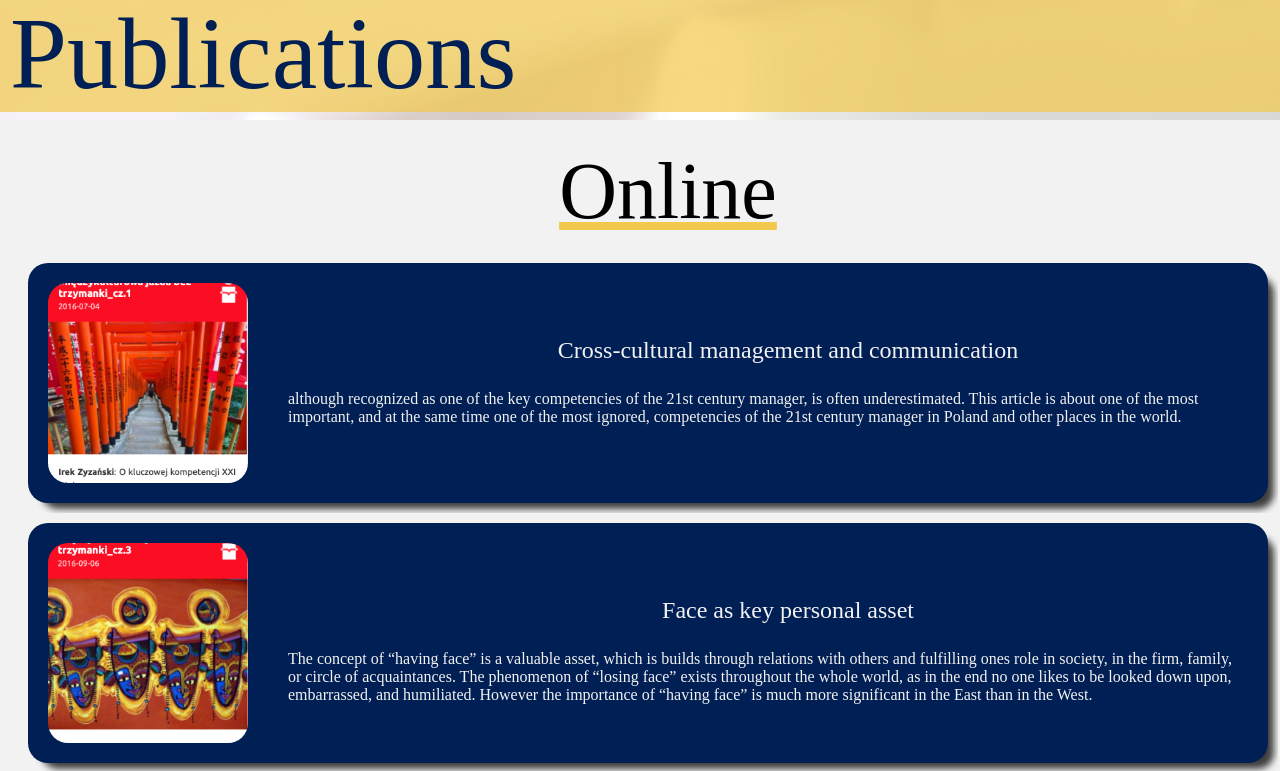
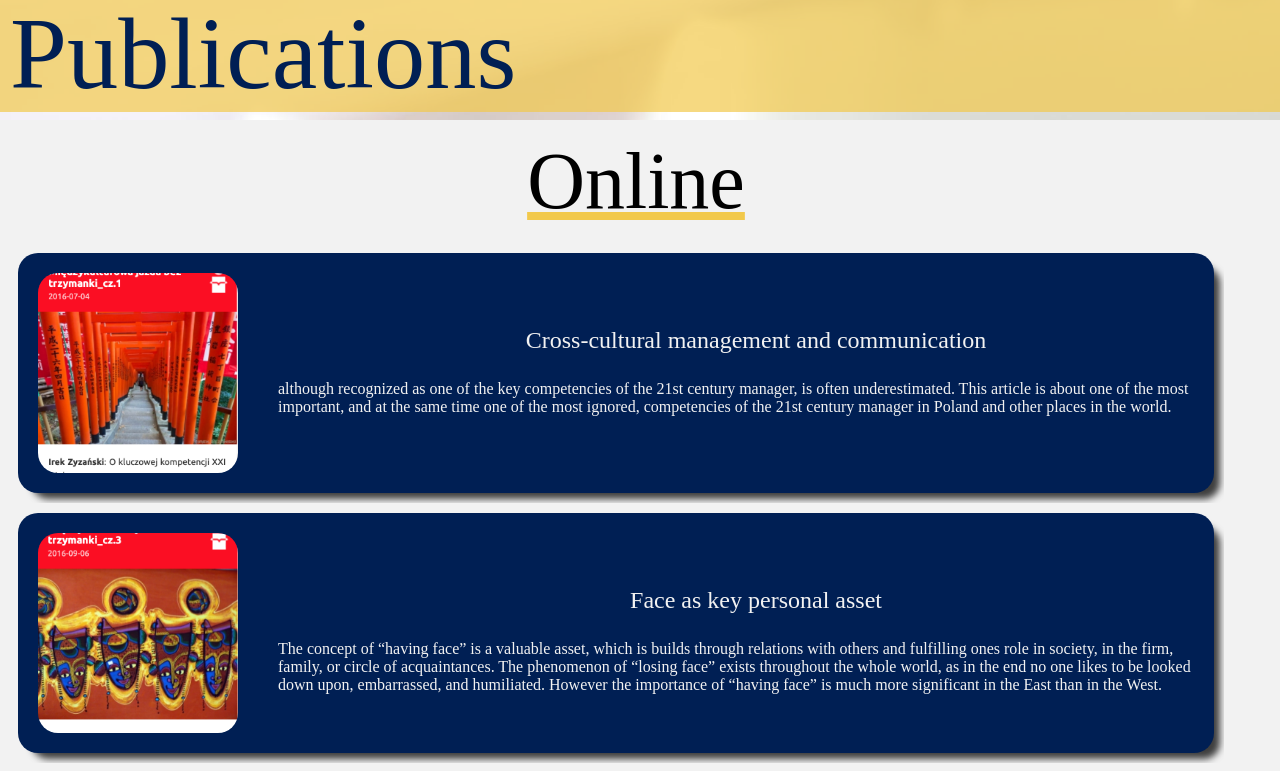
Before and after one commit to Redseb/Culture-Power-Solutions-site, a React (Create React App) app: page /publications in a window 1280 px wide. Shown: the part 680-1451 px from the top of the page. Built offline with nearby package versions, Linux system fonts and the light colour scheme.

Commit message:
fixed ui bugs

```diff
--- a/src/App.scss
+++ b/src/App.scss
@@ -12,6 +12,10 @@ $black: #000000;
   padding: 0;
 }
 
+body {
+  background-color: $white;
+}
+
 .verticalAlignFlex {
   display: flex;
   flex-direction: column;
--- a/src/components/Article/Article.js
+++ b/src/components/Article/Article.js
@@ -2,6 +2,7 @@ import React from "react";
 import "../../App.scss";
 import "./Article.scss";
 import { Link } from "react-router-dom";
+
 //Components
 import Slide from "react-reveal/Slide";
 
--- a/src/components/Navbar/Navbar.js
+++ b/src/components/Navbar/Navbar.js
@@ -2,10 +2,13 @@ import React, { useState } from "react";
 import "../../App.scss";
 import "./Navbar.scss";
 import { Link, useLocation } from "react-router-dom";
+import { useHistory } from "react-router-dom";
+
 import { FaAlignRight } from "react-icons/fa";
 
 const Navbar = ({ isEng, setIsEng }) => {
   const [toggle, setToggle] = useState(false);
+  let history = useHistory();
   let pathname = useLocation().pathname;
   const closeToggle = () => {
     setToggle(false);
@@ -61,6 +64,9 @@ const Navbar = ({ isEng, setIsEng }) => {
         <li onClick={closeToggle}>
           <button
             onClick={() => {
+              if (pathname === "/publications") {
+                history.push("/publications");
+              }
               setIsEng(!isEng);
             }}
           >
--- a/src/pages/OnlineArticle/OnlineArticle.js
+++ b/src/pages/OnlineArticle/OnlineArticle.js
@@ -1,11 +1,16 @@
 import React, { useEffect } from "react";
 import "../../App.scss";
 import "./OnlineArticle.scss";
+import { useHistory } from "react-router-dom";
 //Components
 import Hero from "../../components/Hero/Hero";
 import Footer from "../../components/Footer/Footer";
 
 const OnlineArticle = ({ onlineArticle }) => {
+  let history = useHistory();
+  if (onlineArticle.title === "Article title") {
+    history.push("/publications");
+  }
   useEffect(() => {
     window.scrollTo(0, 0);
   }, []);
--- a/src/pages/Publications/Publications.scss
+++ b/src/pages/Publications/Publications.scss
@@ -14,7 +14,7 @@
       flex-direction: column;
       justify-content: flex-start;
       width: 100vw;
-      padding: 10px;
+      padding-right: 5vw;
       .listHeader {
         font-size: 10vh;
         text-align: center;
--- a/src/pages/Videos/translations/VideosEng.js
+++ b/src/pages/Videos/translations/VideosEng.js
@@ -4,6 +4,7 @@ import "../../../App.scss";
 
 //Components
 import Hero from "../../../components/Hero/Hero";
+import Footer from "../../../components/Footer/Footer";
 import VideoCard from "../../../components/VideoCard/VideoCard";
 //Youtube
 import YouTube from "react-youtube";
@@ -52,6 +53,7 @@ const VideosEng = () => {
           />
         </div>
       </div>
+      <Footer />
     </div>
   );
 };
--- a/src/pages/Videos/translations/VideosPl.js
+++ b/src/pages/Videos/translations/VideosPl.js
@@ -2,6 +2,7 @@ import React, { useState } from "react";
 import "../../../App.scss";
 //Components
 import Hero from "../../../components/Hero/Hero";
+import Footer from "../../../components/Footer/Footer";
 import VideoCard from "../../../components/VideoCard/VideoCard";
 //Youtube
 import YouTube from "react-youtube";
@@ -50,6 +51,7 @@ const VideosPl = () => {
           />
         </div>
       </div>
+      <Footer />
     </div>
   );
 };
```
